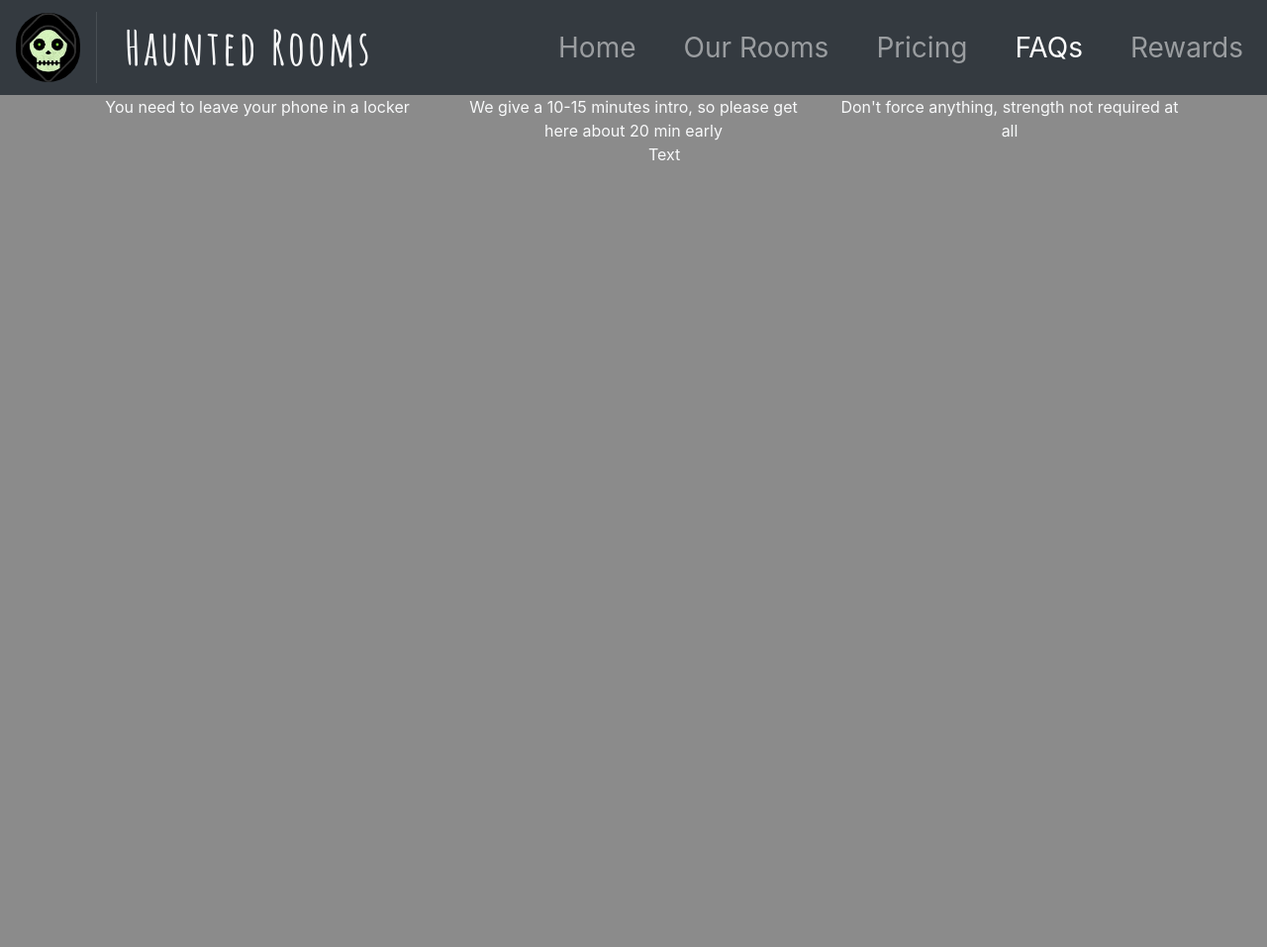
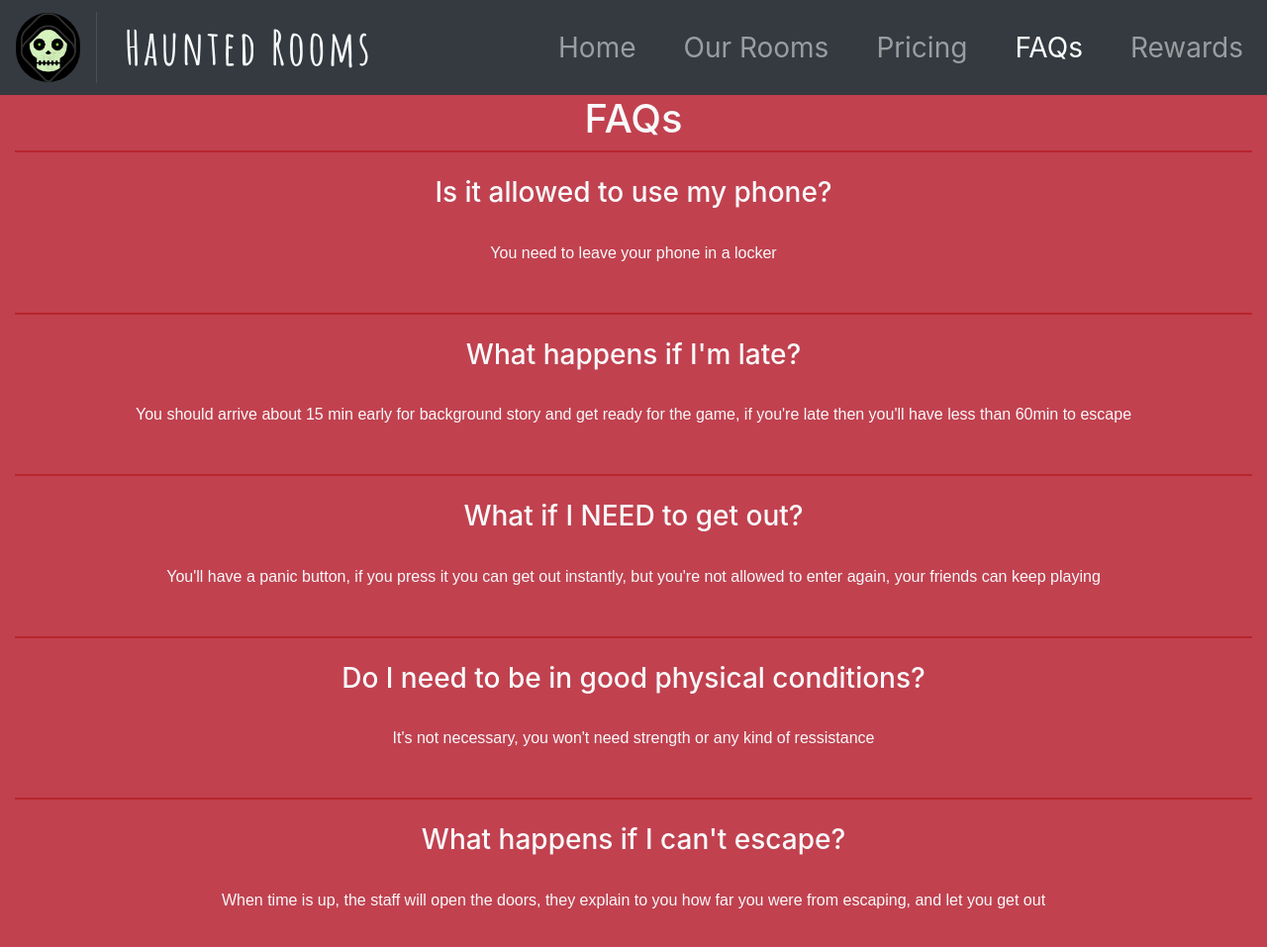
Before and after one commit to israelaaron/HauntedRooms-Baquero, a website: page pages/faqs.html in a window 1280 px wide. Shown: the top 957 px of the page at 99% size. Before the commit the page ends 800 px from the top, so only its background shows below. Drawn offline with nearby package versions, Linux system fonts and the light colour scheme; a web font is replaced by a local one.

Commit message:
Rewards y FAQs arreglado

```diff
--- a/pages/faqs.html
+++ b/pages/faqs.html
@@ -43,24 +43,27 @@
             </div>
         </nav>
     </header>
-    <div class="container">
-        <div class="row text-light text-center">
-            <div class="col-md-4">
-                You need to leave your phone in a locker
-            </div>
-            <div class="col-md-4">
-                We give a 10-15 minutes intro, so please get here about 20 min early
-            </div>
-            <div class="col-md-4">
-                Don't force anything, strength not required at all
+    <div class="container-fluid">
+        <div class="row text-light bg-red text-center">
+            <div class="col-md-12">
+                <h1>FAQs</h1>
+                <h3 class="question">Is it allowed to use my phone?</h3>
+                <p class="answer">You need to leave your phone in a locker</p>
+                <h3 class="question">What happens if I'm late?</h3>
+                <p class="answer">You should arrive about 15 min early for background story and get ready for the game, if you're late then you'll have less than 60min to escape</p>
+                <h3 class="question">What if I NEED to get out?</h3>
+                <p class="answer">You'll have a panic button, if you press it you can get out instantly, but you're not allowed to enter again, your friends can keep playing</p>
+                <h3 class="question">Do I need to be in good physical conditions?</h3>
+                <p class="answer">It's not necessary, you won't need strength or any kind of ressistance</p>
+                <h3 class="question">What happens if I can't escape?</h3>
+                <p class="answer">When time is up, the staff will open the doors, they explain to you how far you were from escaping, and let you get out</p>
             </div>
         </div>
-        <div class="row">
-            <div class="col-md-6">
-
-            </div>
-            <div class="col-md-6 text-light">
-                Text
+        <div class="row text-center text-light bg-dark">
+            <div class="col-md-12 ">
+                <footer class="ptb-40">
+                    &#169; 2022 Haunted Rooms
+                </footer>
             </div>
         </div>
     </div>
--- a/scss/style.scss
+++ b/scss/style.scss
@@ -66,13 +66,32 @@ body {
     padding-left: 1.75rem;
 }
 
+.pt-40 {
+    padding-top: 40px;
+}
+
 h2 {
     font-family: 'Kdam Thmor Pro', sans-serif;
     letter-spacing: 0.15rem;
 }
 
+h3 {
+    &.question {
+        border-top:  2px solid #ac000070;
+        padding-top: 1.5rem;
+    }
+}
+
 p {
     font-family: 'Dongle', sans-serif;
+
+    &.answer {
+        padding-top: 1.5rem;
+        padding-bottom: 2rem;
+    }
+    &.reward-item {
+        padding: 2rem;
+    }
 }
 
 .gctxt {
```
Also changed, not shown: pages/rewards.html (+21 -13 lines), css/style.css.
